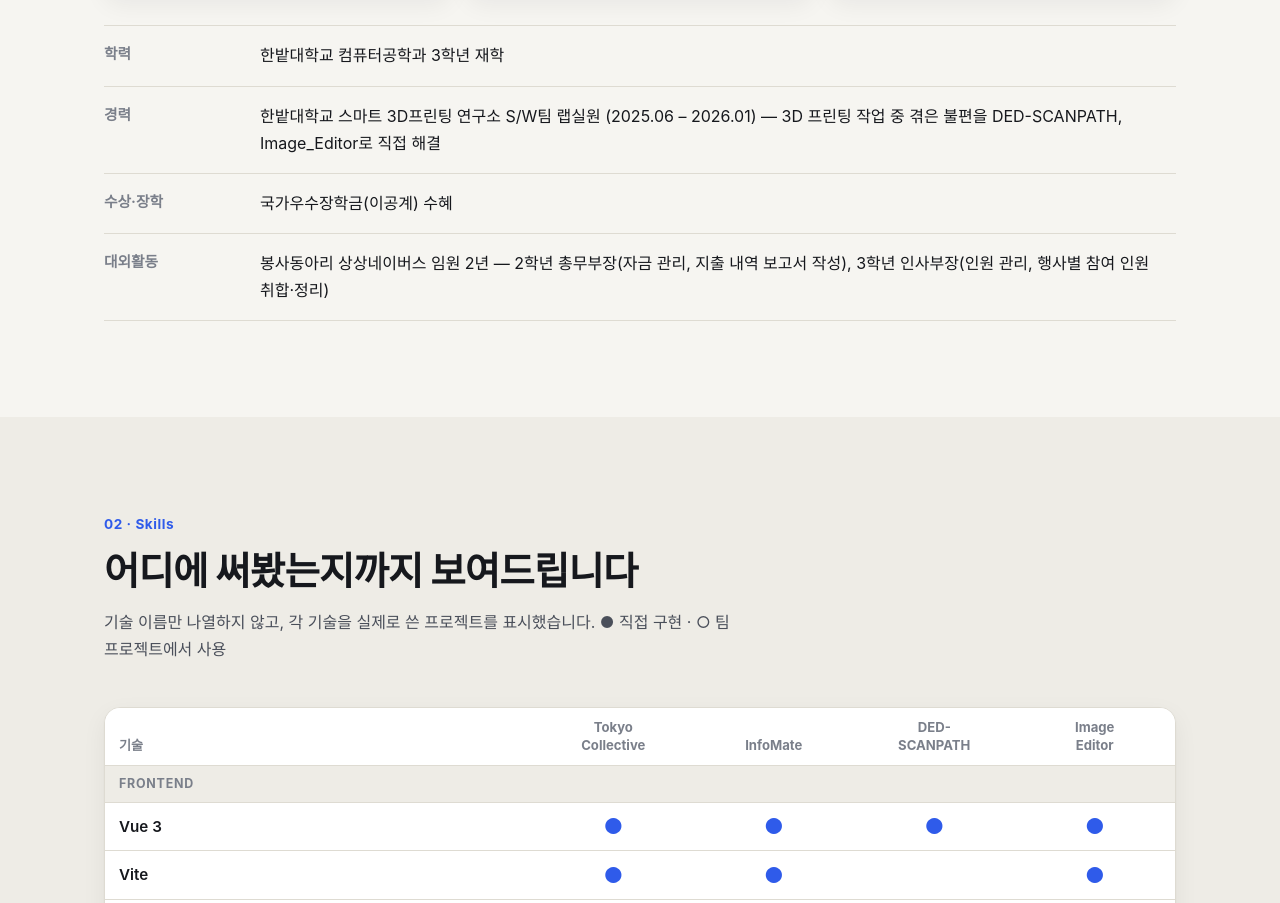
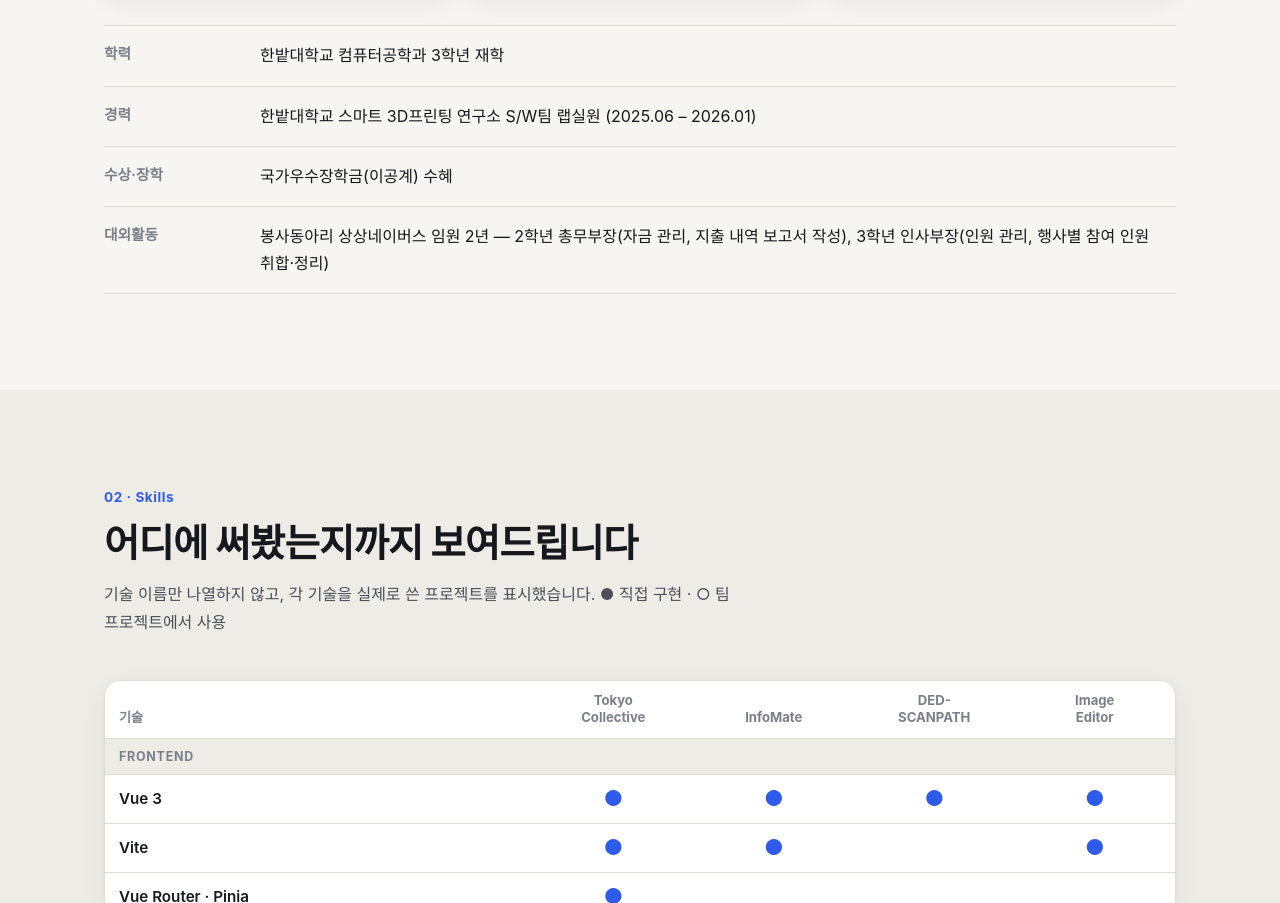
Before and after one commit to Sungju1204/Sungju1204.github.io, a plain HTML site: page index.html in a window 1280 px wide. Shown: the part 1358-2261 px from the top of the page. Drawn offline with Linux system fonts and the light colour scheme; a web font is replaced by a local one.

Commit message:
Shorten lab experience row in profile
Co-Authored-By: Claude Opus 5.5 <noreply@anthropic.com>

```diff
--- a/index.html
+++ b/index.html
@@ -122,7 +122,7 @@
 
         <div class="profile reveal">
           <div class="profile__row"><span>학력</span><p>한밭대학교 컴퓨터공학과 3학년 재학</p></div>
-          <div class="profile__row"><span>경력</span><p>한밭대학교 스마트 3D프린팅 연구소 S/W팀 랩실원 (2025.06 – 2026.01) — 3D 프린팅 작업 중 겪은 불편을 DED-SCANPATH, Image_Editor로 직접 해결</p></div>
+          <div class="profile__row"><span>경력</span><p>한밭대학교 스마트 3D프린팅 연구소 S/W팀 랩실원 (2025.06 – 2026.01)</p></div>
           <div class="profile__row"><span>수상·장학</span><p>국가우수장학금(이공계) 수혜</p></div>
           <div class="profile__row"><span>대외활동</span><p>봉사동아리 상상네이버스 임원 2년 — 2학년 총무부장(자금 관리, 지출 내역 보고서 작성), 3학년 인사부장(인원 관리, 행사별 참여 인원 취합·정리)</p></div>
         </div>
```
